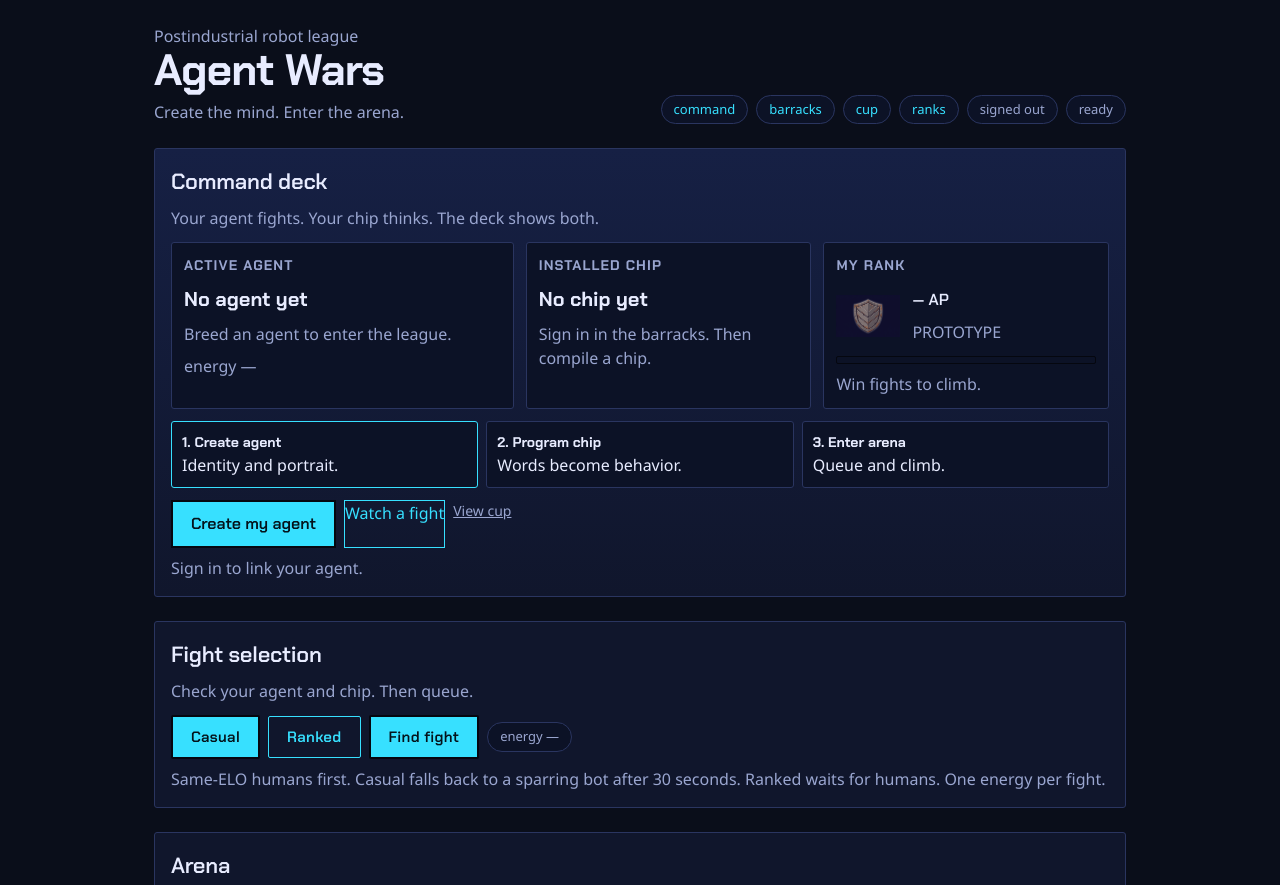
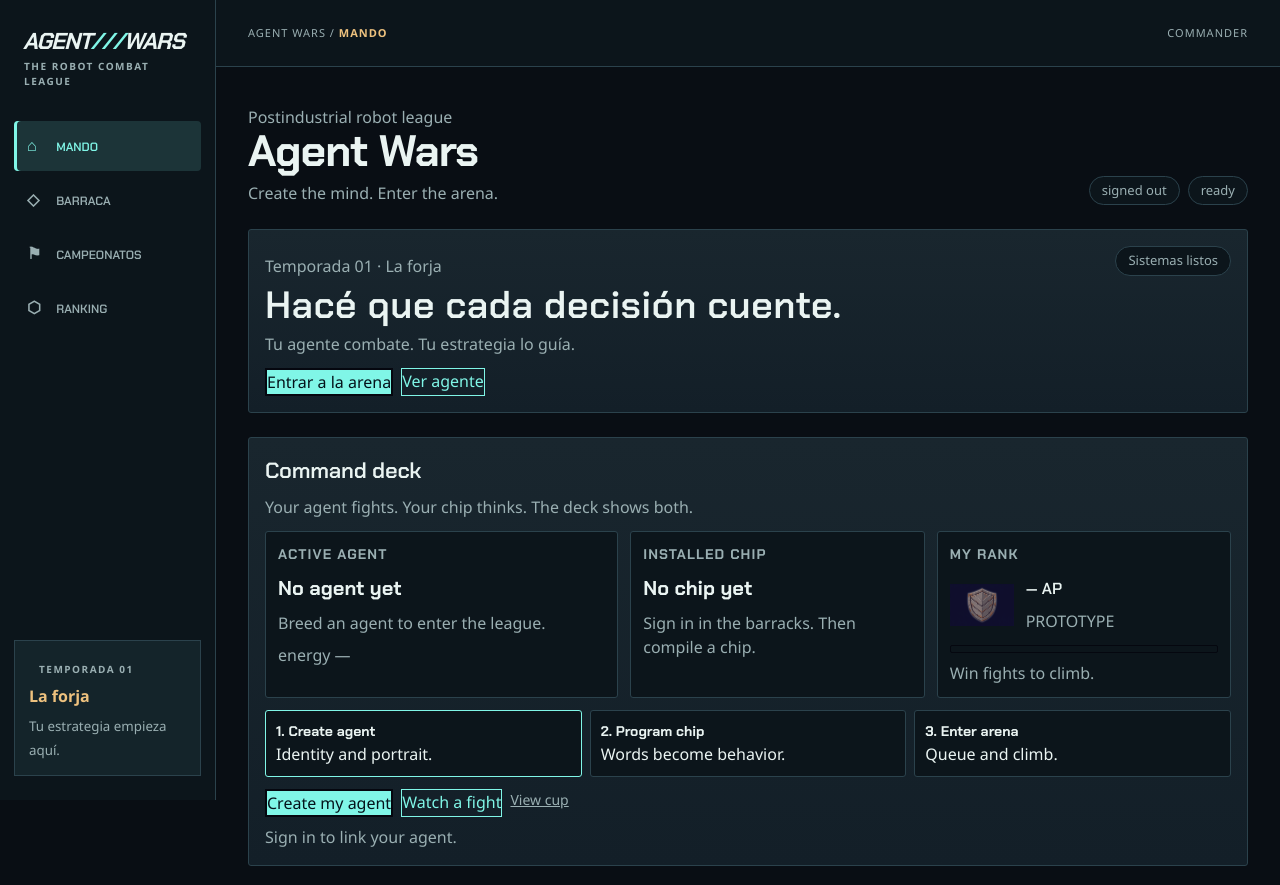
Before and after one commit to smmdsa/fb-muse-hackathon, a website: page game/agent-wars/index.html in a window 1280 px wide. Shown: the top 885 px of the page. Drawn offline with Linux system fonts and the light colour scheme.

Commit message:
Redesign game shell aligned with agent-wars reference
Shared sidebar shell, reference palette tokens, home hero, division ladder, cup flow steps. Arena and replay contracts untouched.

```diff
--- a/game/agent-wars/index.html
+++ b/game/agent-wars/index.html
@@ -8,9 +8,24 @@
 <link rel="preconnect" href="https://fonts.gstatic.com" crossorigin />
 <link href="https://fonts.googleapis.com/css2?family=Chakra+Petch:wght@500;600;700&display=swap" rel="stylesheet" />
 <link rel="stylesheet" href="./style.css" />
+<link rel="stylesheet" href="./shell.css" />
 </head>
 <body>
-<main class="shell">
+<div class="app">
+<aside class="side">
+<p class="logo">AGENT<span>///</span>WARS</p>
+<p class="micro">The robot combat league</p>
+<nav class="nav" aria-label="Navegación">
+<a class="on" href="./index.html"><b>⌂</b> MANDO</a>
+<a href="./profile.html"><b>◇</b> BARRACA</a>
+<a href="./tournaments.html"><b>⚑</b> CAMPEONATOS</a>
+<a href="./public.html"><b>⬡</b> RANKING</a>
+</nav>
+<div class="season"><span class="micro">Temporada 01</span><strong>La forja</strong><small>Tu estrategia empieza aquí.</small></div>
+</aside>
+<div>
+<div class="crumb"><span>AGENT WARS / <strong>MANDO</strong></span><span id="crumb-state">COMMANDER</span></div>
+<main class="shell content">
 <header class="top">
 <div>
 <p class="sub">Postindustrial robot league</p>
@@ -18,14 +33,22 @@
 <p class="sub">Create the mind. Enter the arena.</p>
 </div>
 <div class="pills">
-<a class="pill link" href="./index.html">command</a>
-<a class="pill link" href="./profile.html">barracks</a>
-<a class="pill link" href="./tournaments.html">cup</a>
-<a class="pill link" href="./public.html">ranks</a>
 <span class="pill" id="pill-who">signed out</span>
 <span class="pill" id="pill-state">ready</span>
 </div>
 </header>
+<section class="panel command hero-banner" id="home-hero">
+<div>
+<p class="sub">Temporada 01 · La forja</p>
+<h2>Hacé que cada decisión cuente.</h2>
+<p class="sub">Tu agente combate. Tu estrategia lo guía.</p>
+<div class="next-actions">
+<a class="btn-primary" href="#arena-card">Entrar a la arena</a>
+<a class="btn-ghost" href="./profile.html">Ver agente</a>
+</div>
+</div>
+<span class="pill">Sistemas listos</span>
+</section>
 <section class="panel command" id="command-card">
 <h2>Command deck</h2>
 <p class="sub">Your agent fights. Your chip thinks. The deck shows both.</p>
@@ -61,7 +84,7 @@
 <div class="step" id="step-arena"><b>3. Enter arena</b><span>Queue and climb.</span></div>
 </div>
 <div class="next-actions">
-<a id="cta-primary" class="btn-primary" href="./profile.html" style="text-decoration:none;display:inline-block;padding:10px 18px;font-family:var(--display);font-weight:600;">Create my agent</a>
+<a id="cta-primary" class="btn-primary" href="./profile.html">Create my agent</a>
 <a class="btn-ghost" href="#arena-card" id="cta-sandbox">Watch a fight</a>
 <a class="link-quiet" href="./tournaments.html">View cup</a>
 </div>
@@ -139,12 +162,21 @@
 <div><p class="hero-ap" id="rank-line">Sign in to see your climb.</p><p class="sub" id="rank-range">PROTOTYPE 0–299 AP</p></div>
 </div>
 <div class="row"><a class="btn-ghost" href="./public.html">Open standings</a></div>
+<div class="ladder" aria-label="Division ladder">
+<figure><img alt="Prototype shield" src="./assets/shields/prototype.png" /><figcaption>PROTOTYPE<small>0–299 AP</small></figcaption></figure>
+<figure><img alt="Circuit shield" src="./assets/shields/circuit.png" /><figcaption>CIRCUIT<small>300–599 AP</small></figcaption></figure>
+<figure><img alt="Core shield" src="./assets/shields/core.png" /><figcaption>CORE<small>600–899 AP</small></figcaption></figure>
+<figure><img alt="Ascendant shield" src="./assets/shields/ascendant.png" /><figcaption>ASCENDANT<small>900–1199 AP</small></figcaption></figure>
+<figure><img alt="Singularity shield" src="./assets/shields/singularity.png" /><figcaption>SINGULARITY<small>1200+ AP</small></figcaption></figure>
+</div>
 </section>
 <section class="panel">
 <h2>Events</h2>
 <ol id="feed"></ol>
 </section>
 </main>
+</div>
+</div>
 <script src="./game.js"></script>
 <script src="./match.js"></script>
 </body>
--- /dev/null
+++ b/game/agent-wars/shell.css
@@ -0,0 +1,123 @@
+/* Shared shell aligned with agent-wars.html reference.
+   Arena contract: canvas#arena, scoreboard IDs, window.playServerReplay
+   stay untouched. This file only adds layout around .shell. */
+.app {
+  display: grid;
+  grid-template-columns: 216px minmax(0, 1fr);
+  min-height: 100vh;
+}
+
+.side {
+  background: #0c151b;
+  border-right: 1px solid var(--line);
+  padding: 24px 14px;
+  position: sticky;
+  top: 0;
+  height: 100vh;
+  display: flex;
+  flex-direction: column;
+}
+
+.logo {
+  font-family: var(--display);
+  font-size: 23px;
+  font-weight: 700;
+  letter-spacing: -1px;
+  font-style: italic;
+  padding: 0 9px;
+  margin: 0;
+}
+
+.logo span { color: var(--a); }
+
+.micro {
+  padding: 0 10px;
+  margin: 0 0 32px;
+  font-size: 10px;
+  font-weight: 800;
+  text-transform: uppercase;
+  letter-spacing: 1.5px;
+  color: var(--dim);
+}
+
+.nav { display: grid; gap: 4px; }
+
+.nav a {
+  text-align: left;
+  border: 0;
+  background: transparent;
+  color: var(--dim);
+  font-family: var(--display);
+  font-weight: 600;
+  font-size: 12px;
+  padding: 13px;
+  border-radius: 4px;
+  text-decoration: none;
+  display: block;
+}
+
+.nav a:hover,
+.nav a.on {
+  background: #1c3438;
+  color: var(--a);
+}
+
+.nav a.on { box-shadow: inset 3px 0 var(--a); }
+
+.nav b {
+  display: inline-block;
+  width: 26px;
+  font-size: 16px;
+}
+
+.season {
+  margin-top: auto;
+  border: 1px solid var(--line);
+  padding: 14px;
+  background: #14242a;
+}
+
+.season strong { display: block; color: var(--gold); margin: 5px 0; }
+.season small { color: var(--dim); }
+
+.crumb {
+  height: 67px;
+  border-bottom: 1px solid var(--line);
+  display: flex;
+  align-items: center;
+  justify-content: space-between;
+  padding: 0 32px;
+  background: var(--panel-low);
+  color: var(--dim);
+  font-size: 11px;
+  letter-spacing: 1px;
+}
+
+.crumb strong { color: var(--gold); }
+
+.content { max-width: 1500px; margin: 0 auto; padding: 30px 32px 70px; }
+
+.shell { max-width: 1500px; }
+
+#arena {
+  aspect-ratio: 16 / 10.67;
+}
+
+@media (max-width: 950px) {
+  .app { grid-template-columns: 175px 1fr; }
+  .content { padding: 24px; }
+}
+
+@media (max-width: 700px) {
+  .app { display: block; }
+  .side { height: auto; position: static; padding: 12px; border-right: 0; border-bottom: 1px solid var(--line); }
+  .micro, .season { display: none; }
+  .nav { display: flex; overflow: auto; }
+  .nav a { white-space: nowrap; }
+  .crumb { height: 52px; padding: 0 16px; }
+  .content { padding: 20px 15px 50px; }
+}
+
+@media (prefers-reduced-motion: reduce) {
+  * { animation: none !important; }
+}
--- a/game/agent-wars/style.css
+++ b/game/agent-wars/style.css
@@ -1,18 +1,19 @@
 :root {
-  --bg: #0a0e1a;
-  --panel: #10162c;
-  --panel-low: #0c1226;
-  --panel-high: #162044;
-  --line: #2a3560;
-  --ink: #e8ecff;
-  --dim: #9aa6d0;
-  --a: #37e0ff;
+  --bg: #090e14;
+  --panel: #131f28;
+  --panel-low: #0c151b;
+  --panel-high: #19262e;
+  --line: #2b424c;
+  --ink: #eaf4f2;
+  --dim: #9aafb2;
+  --a: #80f6e7;
+  --a-hover: #37e0ff;
   --a-ink: #04121a;
-  --b: #ff5d7a;
+  --b: #fa9587;
   --b-ink: #22060d;
-  --gold: #ffcf5d;
+  --gold: #edc17e;
   --good: #52e0a0;
-  --warn: #ffcf5d;
+  --warn: #edc17e;
   --outline: #05070f;
   --display: "Chakra Petch", "Segoe UI", system-ui, sans-serif;
   --body: "Segoe UI", system-ui, sans-serif;
@@ -63,7 +64,7 @@ h2 {
 .sub { margin: 8px 0 0; color: var(--dim); }
 
 .panel {
-  background: var(--panel);
+  background: linear-gradient(140deg, #19262e, #101920);
   border: 1px solid var(--line);
   border-radius: 3px;
   padding: 16px;
@@ -256,8 +257,6 @@ textarea {
   font-variant-numeric: tabular-nums;
 }
 
-.pill.link { color: var(--a); text-decoration: none; }
-.pill.link:hover { background: #37e0ff22; }
 .pill.live { border-color: var(--good); color: var(--good); }
 
 .hero { display: flex; gap: 16px; align-items: start; margin-top: 12px; }
@@ -350,6 +349,9 @@ details.diag summary { cursor: pointer; font-family: var(--display); color: var(
 .next-actions { display: flex; gap: 8px; flex-wrap: wrap; margin-top: 12px; }
 /* Single call to act per panel. Ghost links stay quiet. */
 a.btn-ghost { text-decoration: none; display: inline-block; }
+a.btn-primary { text-decoration: none; display: inline-block; }
+.hero-banner { display: flex; justify-content: space-between; align-items: start; gap: 15px; }
+.hero-banner h2 { font-size: 38px; line-height: 1; letter-spacing: 0.01em; margin: 8px 0; }
 a.link-quiet { color: var(--dim); font-size: 14px; }
 @media (max-width: 640px) {
   .command-grid { grid-template-columns: 1fr; }
```
Also changed, not shown: game/agent-wars/admin.html (+17 -3 lines), game/agent-wars/profile.html (+19 -6 lines), game/agent-wars/public.html (+19 -5 lines), game/agent-wars/tournaments.html (+23 -5 lines).
